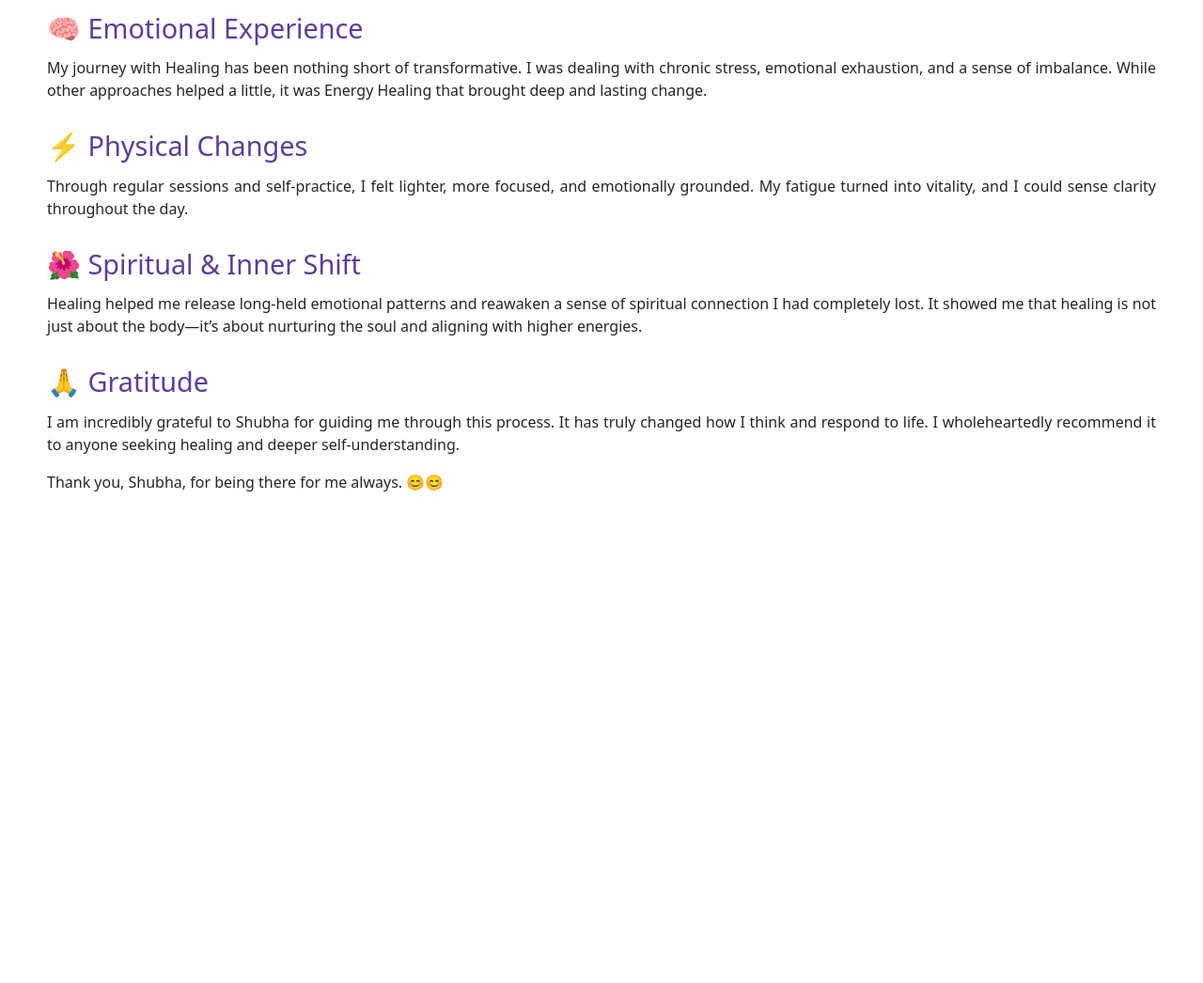
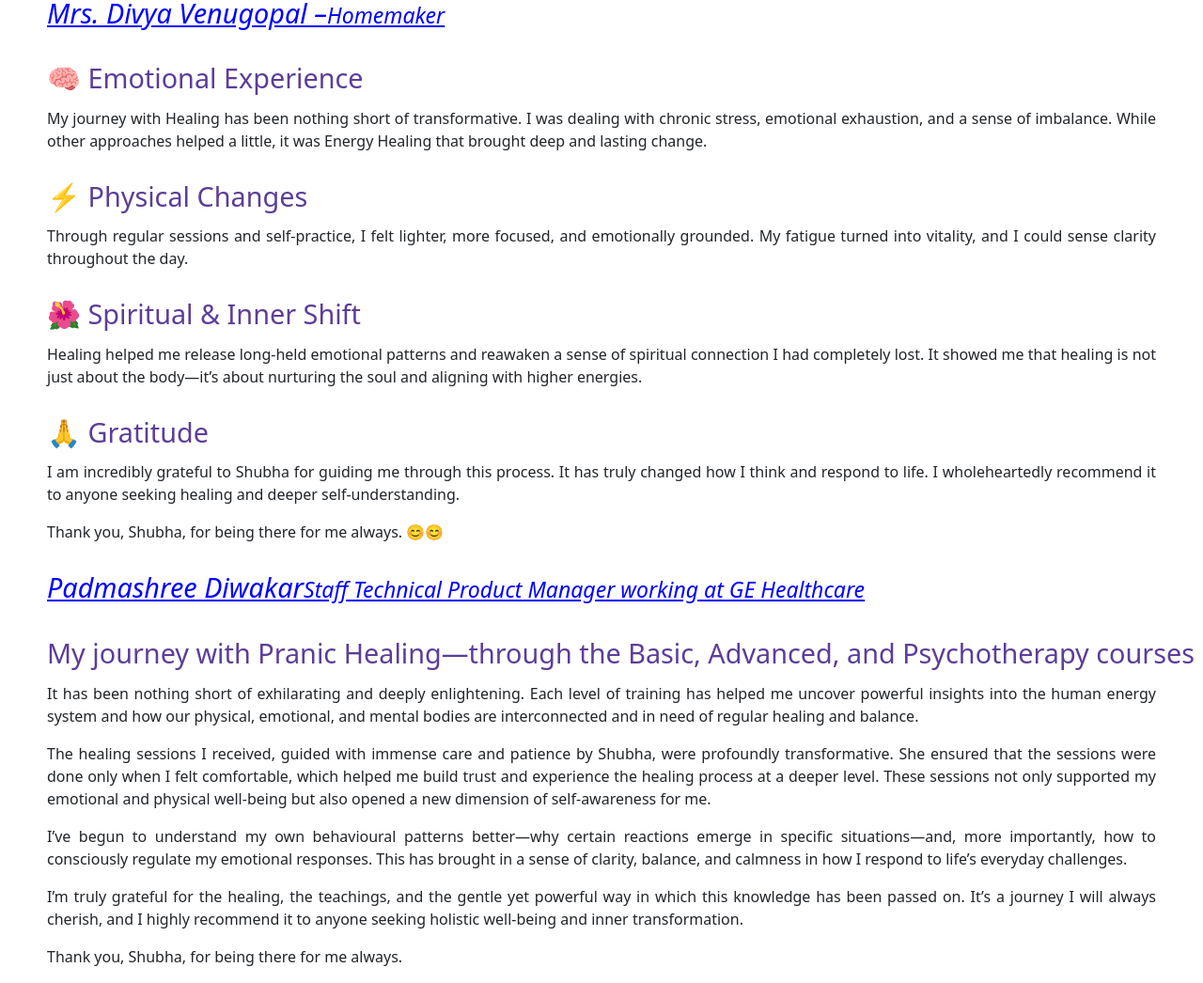
Before and after one commit to PRUTHVISHARMATP/HEALING, a plain HTML site: page html/testimonials.html in a window 1280 px wide. Shown: the part 760-1806 px from the top of the page at 94% size. Before the commit the page ends 1301 px from the top, so only its background shows below. Drawn offline with nearby package versions, Linux system fonts and the light colour scheme.

Commit message:
Update testimonials.html

```diff
--- a/html/testimonials.html
+++ b/html/testimonials.html
@@ -55,13 +55,12 @@
       </div>
     </div>
   </nav>
-  <div class="about-container">
+  <div class="info1">
     <h2>💬 Testimonials</h2>
-    <p>Real stories from individuals who have experienced deep transformation through Energy Healing.</p>
 </div>
-
+<p>Real stories from individuals who have experienced deep transformation through Energy Healing.</p>
 <div class="chakra-list">
-    <h2 style="text-decoration: underline; color:blue; font-style: italic;">Naresh K P – Sr. Manager</h2>
+    <h2 style="text-decoration: underline; color:blue; font-style: italic;">Naresh K P –<span style="font-size: 0.8em;"> Sr. Manager</span></h2>
 
     <h3>🧠 Emotional Experience</h3>
     <p>I came across Energy Healing during a really tough time in my life. I was emotionally drained, constantly tired, and overwhelmed by stress. I wasn’t sure what to expect, but something about it felt worth trying.</p>
@@ -77,7 +76,7 @@
 </div>
 
 <div class="chakra-list">
-    <h2 style="text-decoration: underline; color: blue; font-style: italic;">Mrs. Divya Venugopal – Homemaker</h2>
+    <h2 style="text-decoration: underline; color: blue; font-style: italic;">Mrs. Divya Venugopal –<span style="font-size: 0.8em;">Homemaker</span></h2>
 
     <h3>🧠 Emotional Experience</h3>
     <p>My journey with Healing has been nothing short of transformative. I was dealing with chronic stress, emotional exhaustion, and a sense of imbalance. While other approaches helped a little, it was Energy Healing that brought deep and lasting change.</p>
@@ -92,6 +91,20 @@
     <p>I am incredibly grateful to Shubha for guiding me through this process. It has truly changed how I think and respond to life. I wholeheartedly recommend it to anyone seeking healing and deeper self-understanding.</p>
     <p>Thank you, Shubha, for being there for me always. 😊😊</p>
 </div>
+
+    <div class="chakra-list">
+    <h2 style="text-decoration: underline; color: blue; font-style: italic;">Padmashree Diwakar<span style="font-size: 0.8em;">Staff Technical Product Manager working at GE Healthcare</span></h2>
+
+    <h3>My journey with Pranic Healing—through the Basic, Advanced, and Psychotherapy courses</h3>
+    <p>It has been nothing short of exhilarating and deeply enlightening. Each level of training has helped me uncover powerful insights into the human energy system and how our physical, emotional, and mental bodies are interconnected and in need of regular healing and balance.</p>
+
+    <p>The healing sessions I received, guided with immense care and patience by Shubha, were profoundly transformative. She ensured that the sessions were done only when I felt comfortable, which helped me build trust and experience the healing process at a deeper level. These sessions not only supported my emotional and physical well-being but also opened a new dimension of self-awareness for me.</p>
+
+    <p>I’ve begun to understand my own behavioural patterns better—why certain reactions emerge in specific situations—and, more importantly, how to consciously regulate my emotional responses. This has brought in a sense of clarity, balance, and calmness in how I respond to life’s everyday challenges.</p>
+
+    <p>I’m truly grateful for the healing, the teachings, and the gentle yet powerful way in which this knowledge has been passed on. It’s a journey I will always cherish, and I highly recommend it to anyone seeking holistic well-being and inner transformation.</p>
+    <p>Thank you, Shubha, for being there for me always.</p>
+</div>
      <div class="whatsapp-btn-container">
             <a class="whatsapp-btn" href="https://wa.me/919886695225"><i class="fab fa-whatsapp"></i></a>
             <span>Contact Us</span>
```
